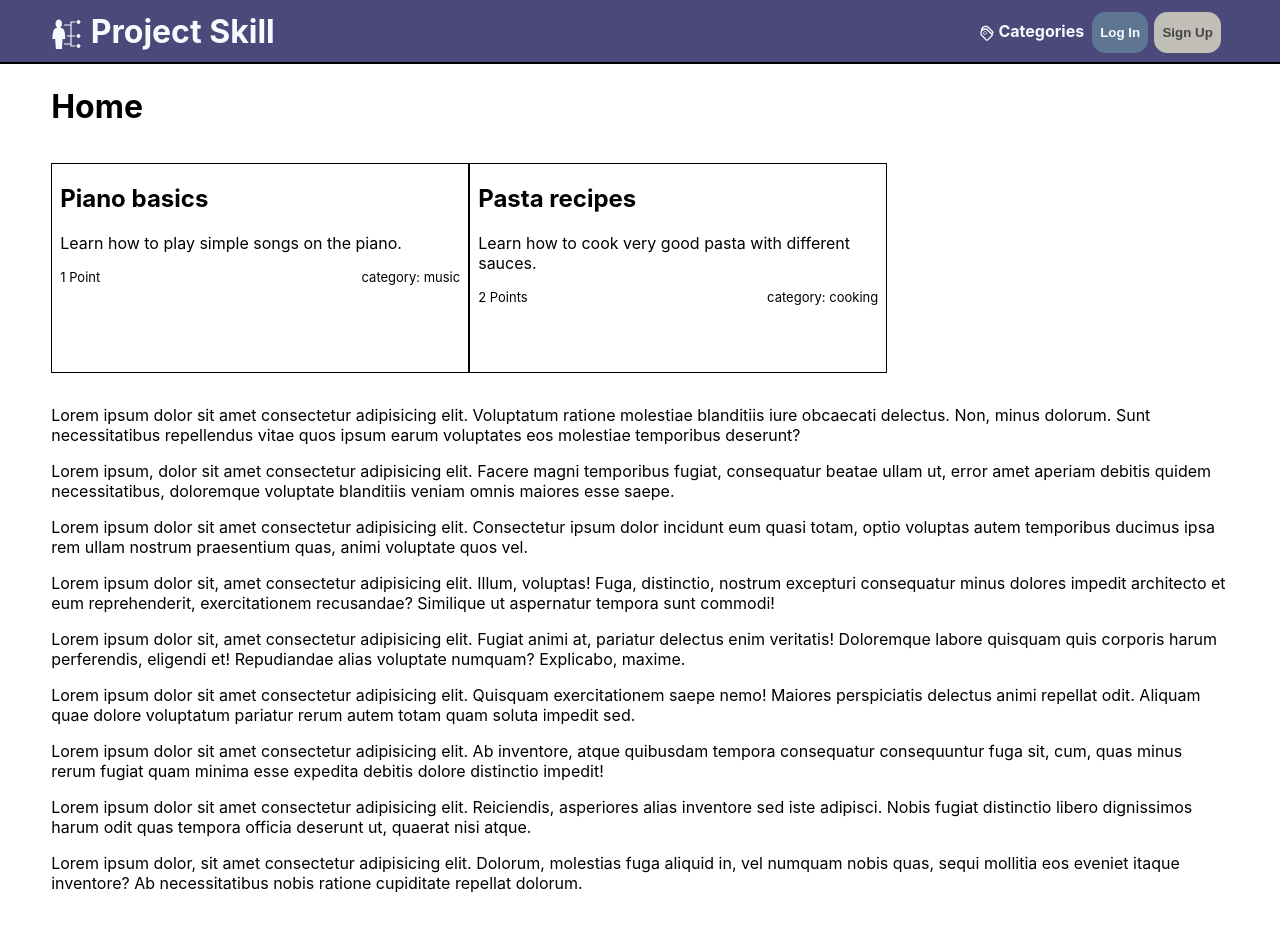
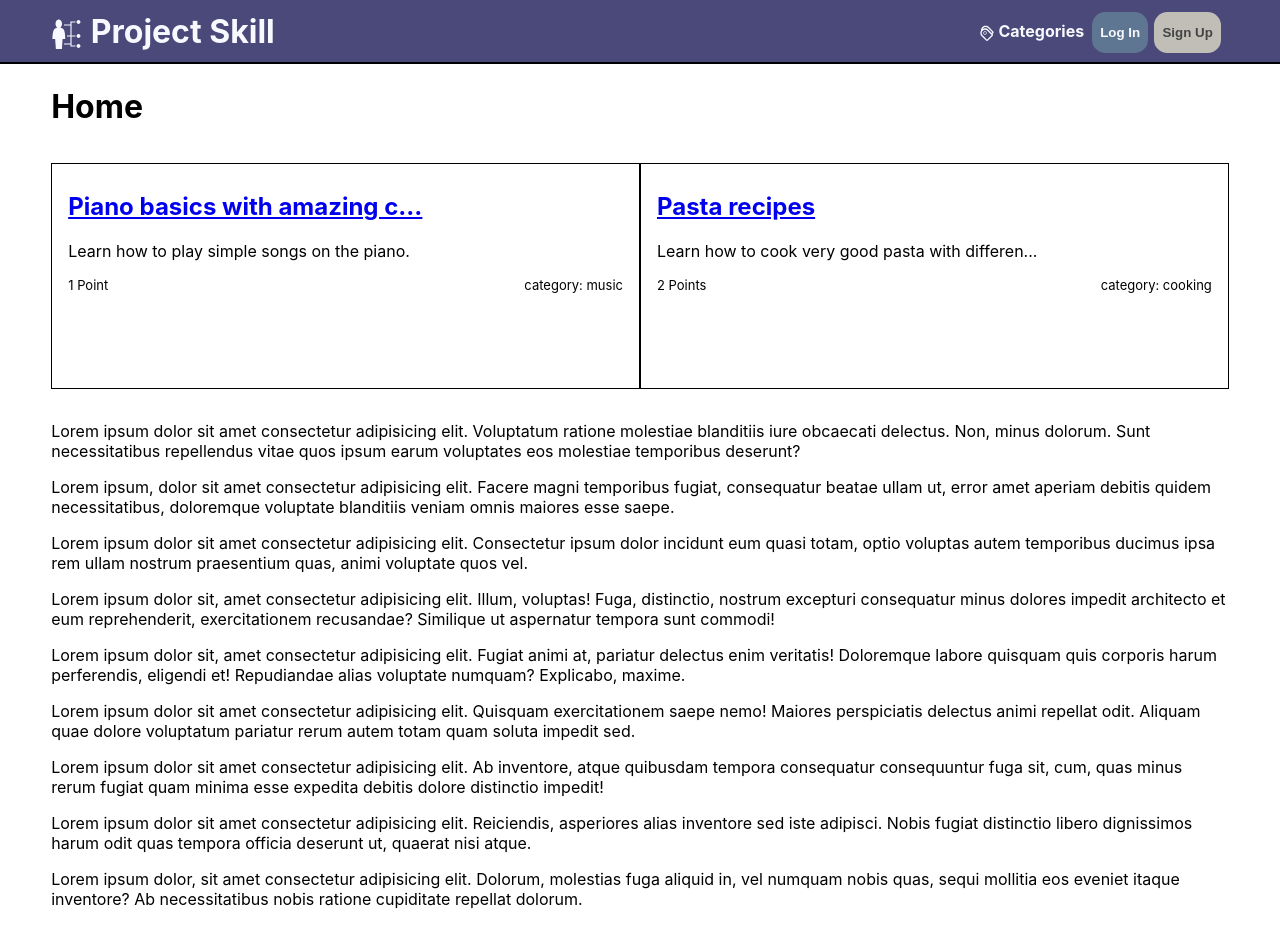
Before and after one commit to joans/teachme, a React (Create React App) app in the folder frontend/: page / in a window 1280 px wide. Built offline with nearby package versions, Linux system fonts and the light colour scheme.

Commit message:
Basic Overview with clickthrough to Detail Page

```diff
--- a/frontend/src/App.jsx
+++ b/frontend/src/App.jsx
@@ -2,11 +2,12 @@ import "./App.css";
 import { Routes, Route } from "react-router-dom";
 import Home from "./Pages/Home";
 import Header from "./Layout/Header";
-import CreateOfferHandler from "./Pages/CreateOfferHandler";
+import CreateOfferHandler from "./utils/CreateOfferHandler";
 import Categories from "./Pages/Categories";
 import SignUp from "./Pages/SignUp";
 import ErrorPage from "./Pages/ErrorPage";
 import Login from "./Pages/Login";
+import PostDetail from "./Pages/PostDetail";
 
 function App() {
   return (
@@ -19,6 +20,7 @@ function App() {
           <Route path="/categories" element={<Categories />} />
           <Route path="/signup" element={<SignUp />} />
           <Route path="/login" element={<Login />} />
+          <Route path="/offer/:id" element={<PostDetail />} />
           <Route path="*" element={<ErrorPage />} />
         </Routes>
       </div>
--- a/frontend/src/Pages/OfferOverview.jsx
+++ b/frontend/src/Pages/OfferOverview.jsx
@@ -1,5 +1,5 @@
 import React from "react";
-import SingleOffer from "./SingleOffer";
+import SingleOffer from "../partials/SingleOffer";
 import classes from "./OfferOverview.module.css";
 
 const testoffers = require("../data/testoffers.json");
--- a/frontend/src/Pages/OfferOverview.module.css
+++ b/frontend/src/Pages/OfferOverview.module.css
@@ -1,10 +1,14 @@
 .offerContainer{
   display: flex;
   flex-direction: row;
+  justify-content: space-between;
 }
 
 
 .offerCard{
   width: 400px;
+  flex: auto;
   height: 12em;
+  padding: 1em;
+  overflow: hidden;
 }
--- /dev/null
+++ b/frontend/src/Pages/PostDetail.jsx
@@ -0,0 +1,25 @@
+import React from "react";
+import { useParams } from "react-router-dom";
+import classes from "./PostDetails.module.css";
+const testoffers = require("../data/testoffers.json");
+
+const filterCurID = (offerID) => {
+  return testoffers.filter((item) => {
+    if (item.PostID === offerID) {
+      return item;
+    }
+  })[0];
+};
+
+const PostDetail = () => {
+  const { id } = useParams();
+  const curOffer = filterCurID(id);
+  return (
+    <div className={classes.postDetail}>
+      <h1>{curOffer.title}</h1>
+      <p>{curOffer.description}</p>
+    </div>
+  );
+};
+
+export default PostDetail;
--- a/frontend/src/data/testoffers.json
+++ b/frontend/src/data/testoffers.json
@@ -1,7 +1,8 @@
 [
 {
-    "title": "Piano basics",
+    "title": "Piano basics with amazing coach",
     "description":"Learn how to play simple songs on the piano.",
+    "PostID":"156479567",
     "UserID":29813459048,
     "points": 1,
     "category":"music"
@@ -9,6 +10,7 @@
 {
     "title": "Pasta recipes",
     "description":"Learn how to cook very good pasta with different sauces.",
+    "PostID":"75618753",
     "UserID":29813459049,
     "points": 2,
     "category":"cooking"
--- a/frontend/src/Pages/SingleOffer.jsx
+++ b/frontend/src/partials/SingleOffer.jsx
@@ -1,11 +1,20 @@
 import React from "react";
+import { Link } from "react-router-dom";
 import classes from "./SingleOffer.module.css";
+
+const truncate = (string, maxlength = 50) => {
+  return string.length > maxlength
+    ? `${string.substring(0, maxlength - 3)}...`
+    : string;
+};
 
 const SingleOffer = ({ item, className }) => {
   return (
     <div className={`${classes.singleCard} ${className}`}>
-      <h2 className={classes.title}>{item.title}</h2>
-      <p className={classes.description}>{item.description}</p>
+      <h2 className={classes.title}>
+        <Link to={`offer/${item.PostID}`}>{truncate(item.title, 30)}</Link>
+      </h2>
+      <p className={classes.description}>{truncate(item.description)}</p>
       <div className={classes.meta}>
         <span className={classes.points}>
           {item.points} {item.points > 1 ? "Points" : "Point"}
--- a/frontend/src/Pages/CreateOfferHandler.jsx
+++ b/frontend/src/utils/CreateOfferHandler.jsx
@@ -1,8 +1,8 @@
 import React from "react";
 import { useContext } from "react";
 import AuthContext from "../store/auth-context";
-import CreateOffer from "./CreateOffer";
-import ErrorPage from "./ErrorPage";
+import CreateOffer from "../Pages/CreateOffer";
+import ErrorPage from "../Pages/ErrorPage";
 
 const CreateOfferHandler = () => {
   const auth = useContext(AuthContext);
```
Also changed, not shown: frontend/src/Pages/PostDetails.module.css (added), frontend/src/partials/SingleOffer.module.css (renamed from frontend/src/Pages/SingleOffer.module.css).
